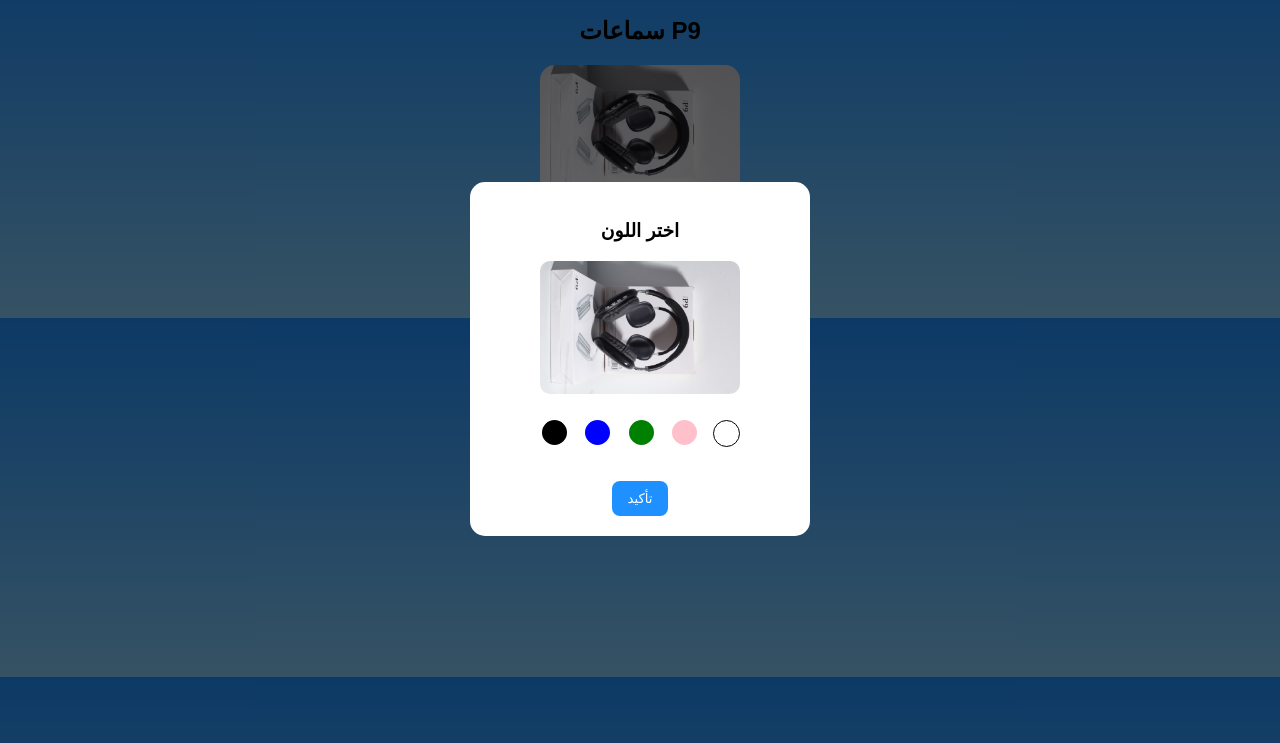
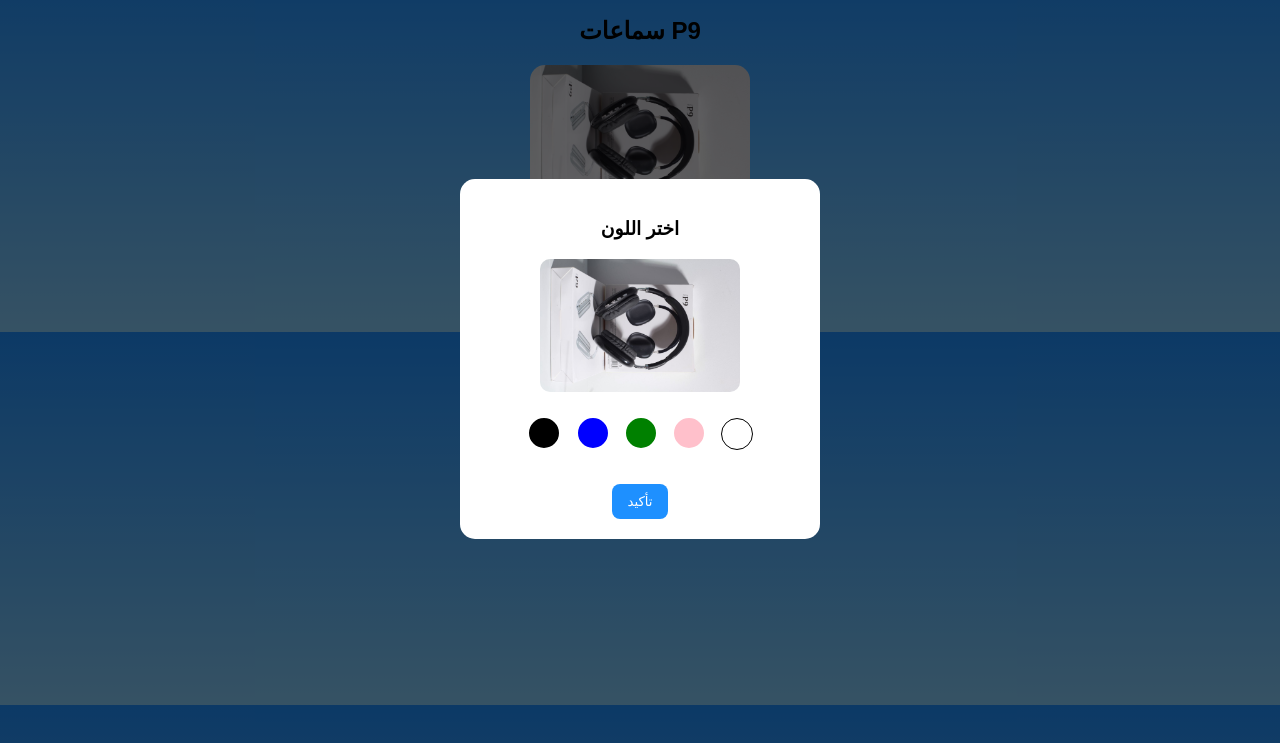
Before and after one commit to yubixstore/Yubixstore, a plain HTML site: page index.html in a window 1280 px wide. Both pictures are taken after a click on the button "إختر اللون". Shown: the part 41-784 px from the top of the page. Drawn offline with Linux system fonts and the light colour scheme.

Commit message:
Update index.html

```diff
--- a/index.html
+++ b/index.html
@@ -21,7 +21,7 @@
       margin: 20px;
     }
     .product img {
-      width: 200px;
+      width: 220px;
       border-radius: 15px;
     }
     .color-options {
@@ -29,8 +29,8 @@
     }
     .color-btn {
       display: inline-block;
-      width: 25px;
-      height: 25px;
+      width: 30px;
+      height: 30px;
       border-radius: 50%;
       margin: 5px;
       cursor: pointer;
@@ -49,7 +49,7 @@
       padding: 20px;
       border-radius: 15px;
       text-align: center;
-      width: 300px;
+      width: 320px;
     }
     .popup-content img {
       width: 200px;
@@ -87,6 +87,7 @@
       <h3>اختر اللون</h3>
       <img id="popupImage" src="p9-black.jpg.jpg" alt="P9">
       <div class="color-options">
+        <!-- أزرار الألوان -->
         <span class="color-btn" style="background:black" onclick="changeColor('p9-black.jpg.jpg')"></span>
         <span class="color-btn" style="background:blue" onclick="changeColor('p9-bleu.jpg.jpg')"></span>
         <span class="color-btn" style="background:green" onclick="changeColor('p9-green.jpg.jpg')"></span>
```
